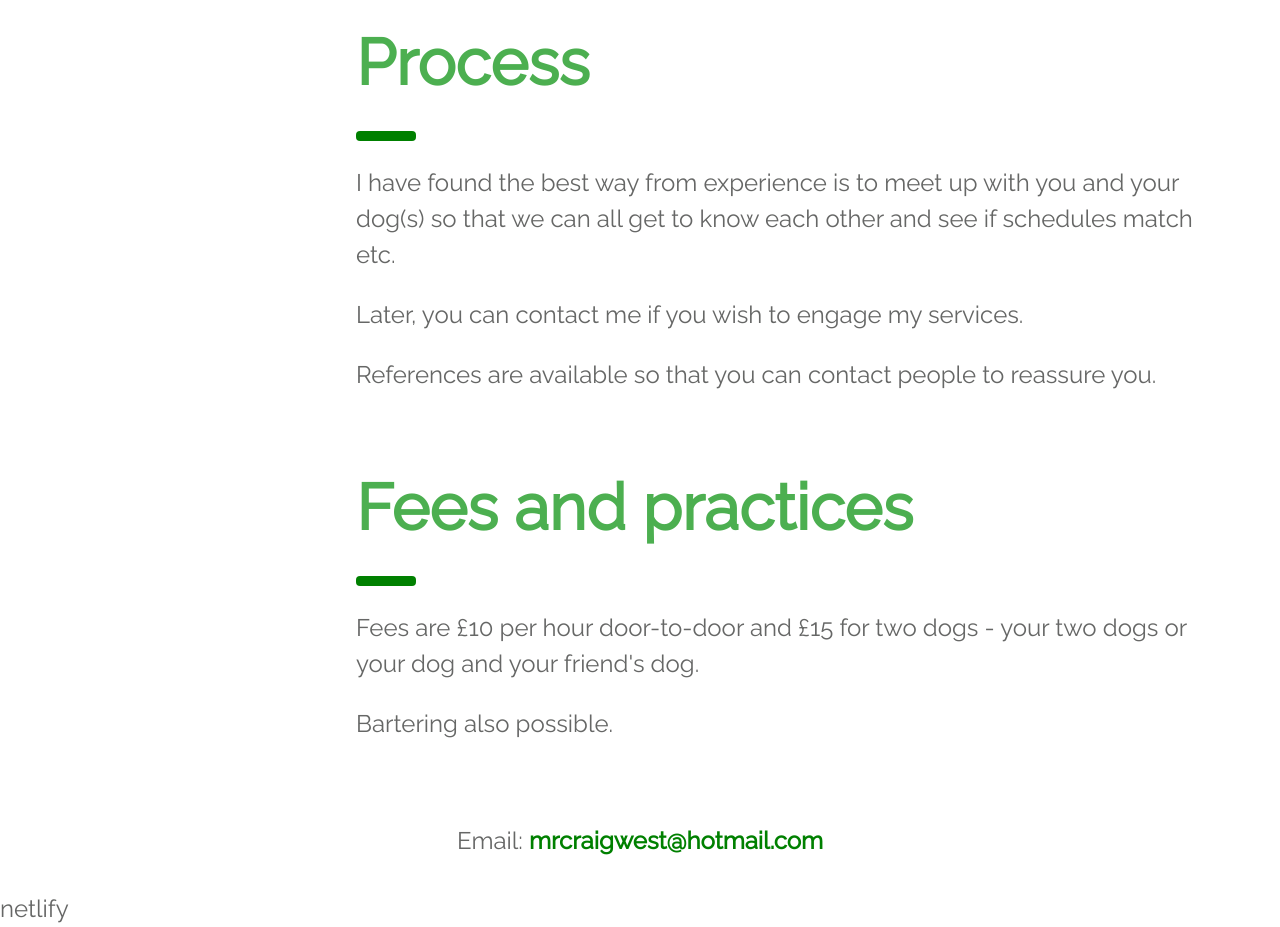
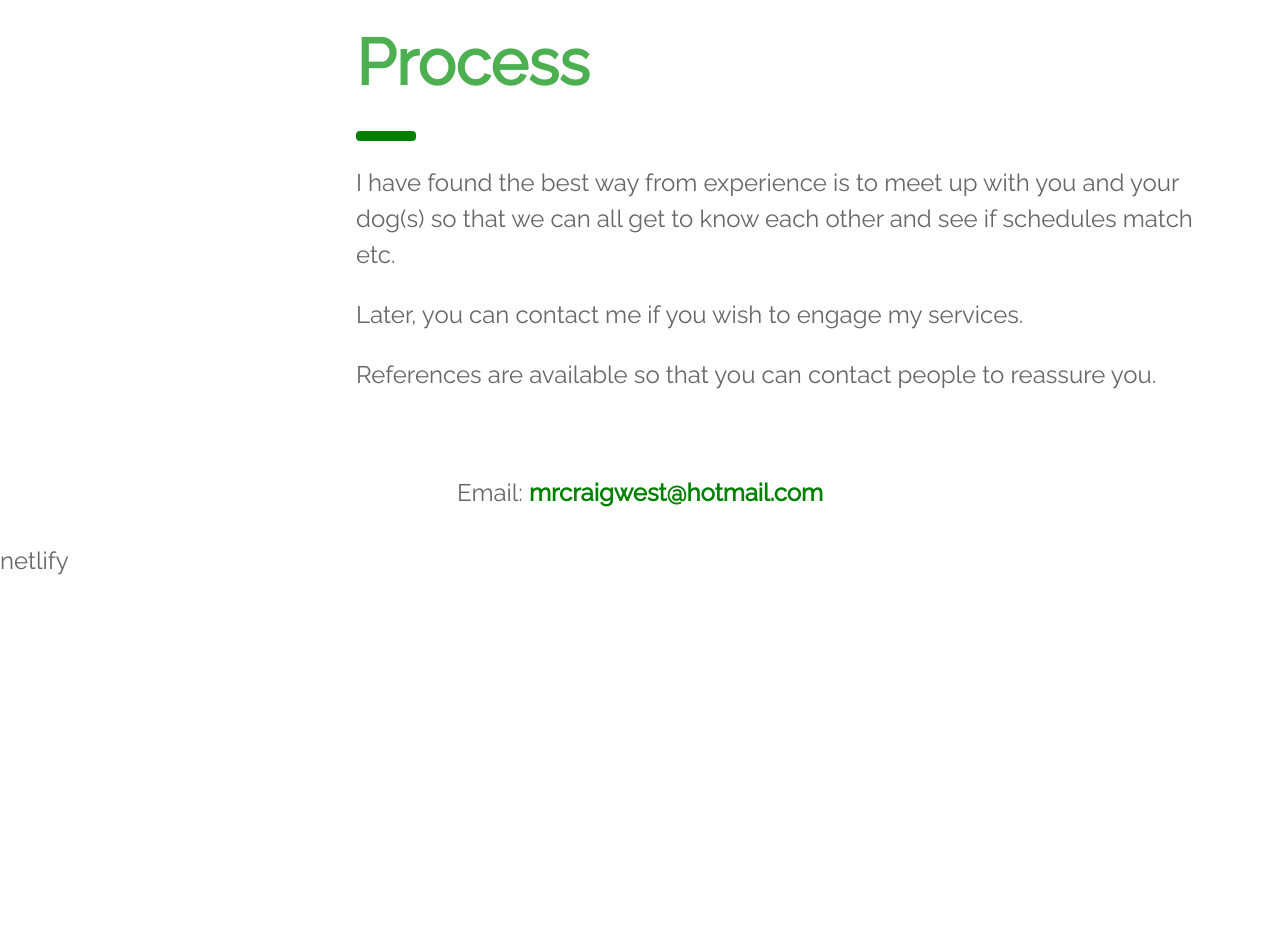
Before and after one commit to Python-Test-Engineer/prestonparkdogwalking, a plain HTML site: page index.html in a window 1280 px wide. Shown: the part 1634-2561 px from the top of the page. After the commit the page ends 2213 px from the top, so only its background shows below. Drawn offline with Linux system fonts and the light colour scheme; files that its build step writes are made by us from their sources.

Commit message:
take out prices

```diff
--- a/index.html
+++ b/index.html
@@ -95,12 +95,12 @@
       <p>Later, you can contact me if you wish to engage my services.</p>
       <p>References are available so that you can contact people to reassure you.</p>
     </div>
-    <div class="w3-container" style="margin-top:30px" id="showcase">
+    <!-- <div class="w3-container" style="margin-top:30px" id="showcase">
       <h1 class="w3-jumbo w3-text-green"><b>Fees and practices</b></h1>
       <hr style="width:50px;border:5px solid green" class="w3-round">
       <p>Fees are £10 per hour door-to-door and £15 for two dogs - your two dogs or your dog and your friend's dog.</p>
       <p>Bartering also possible.</p>
-    </div>
+    </div> -->
   </div>
   <!-- Footer -->
   <div class=" w3-container w3-padding" style="margin-top: 25px; padding-right: 8px">
```
